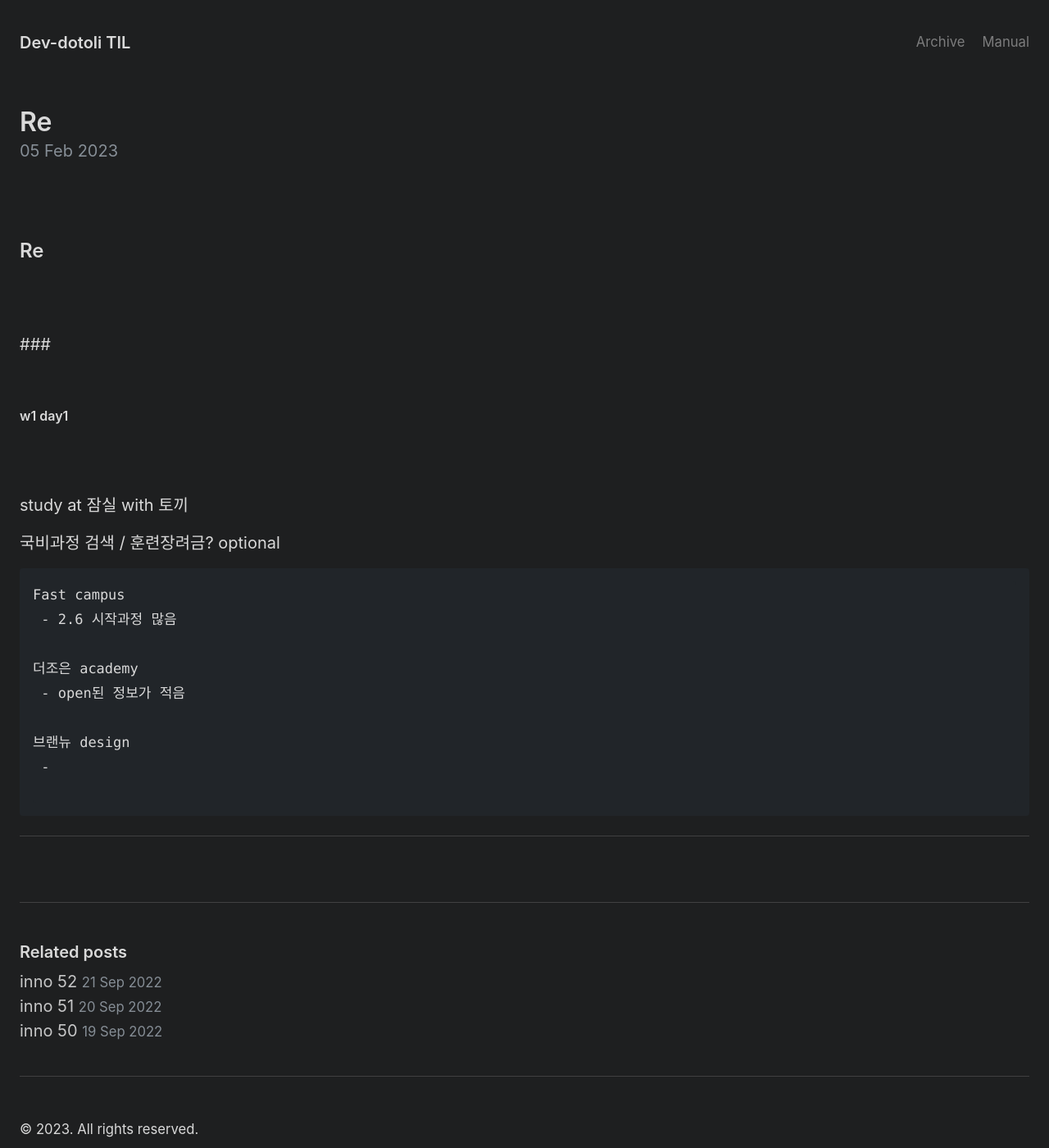
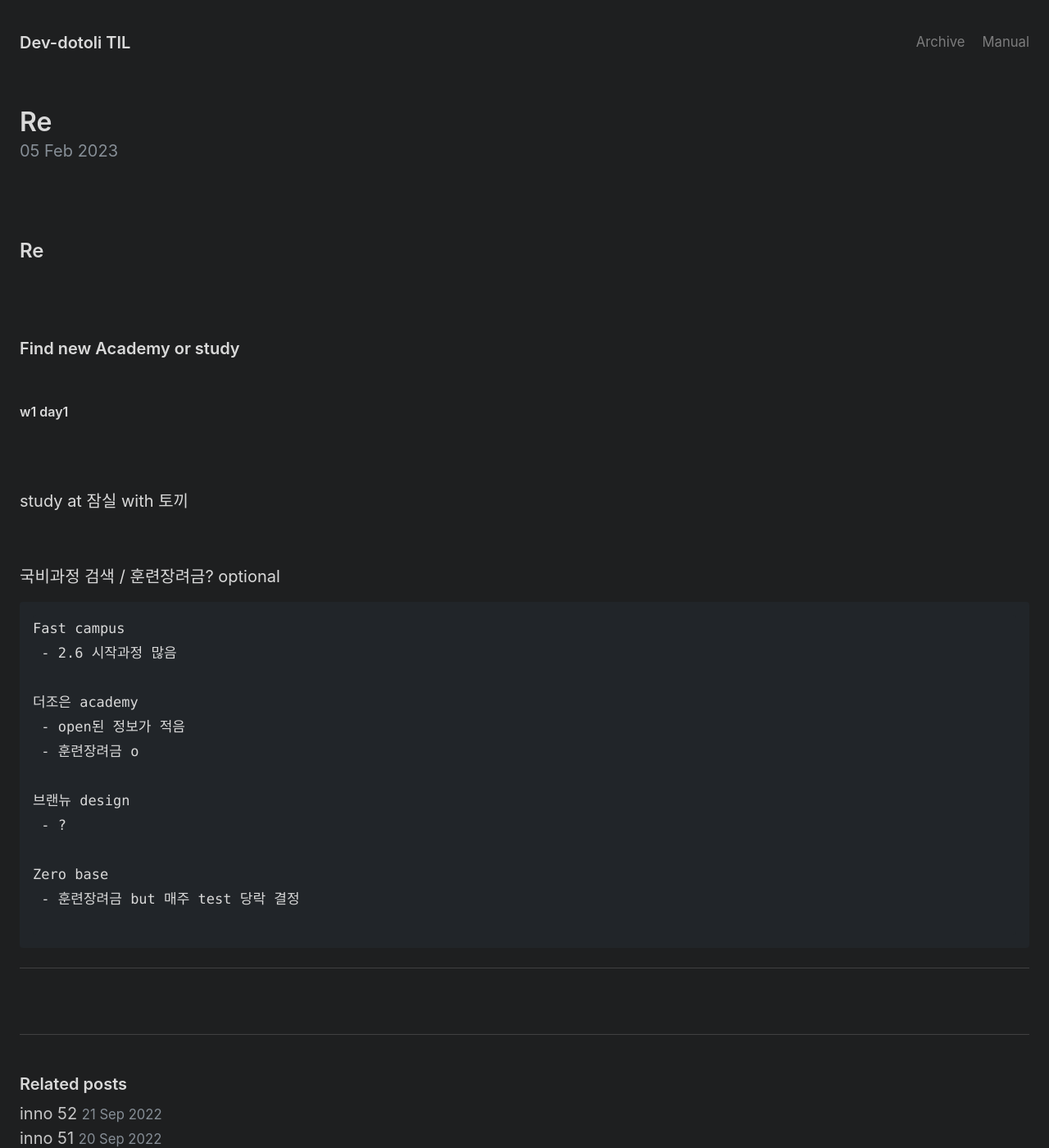
Before and after one commit to Dev-Dotoli/dev-dotoli.github.com, a Jekyll site: the page built from _posts/2023-02-05-Re.md, in a window 1280 px wide and 1400 px high. Shown: the whole window at 82% size. Built offline with Jekyll 4.4.1, drawn with Linux system fonts in a browser that asks for light colours.

Commit message:
Add : contents

````diff
--- a/_posts/2023-02-05-Re.md
+++ b/_posts/2023-02-05-Re.md
@@ -9,7 +9,7 @@ title: Re
 
 <br><br>
 
-###
+### Find new Academy or study
 
 <br>
 
@@ -19,6 +19,8 @@ title: Re
 
 study at 잠실 with 토끼
 
+<br>
+
 국비과정 검색 / 훈련장려금? optional
 
 ```
@@ -27,9 +29,13 @@ Fast campus
 
 더조은 academy
  - open된 정보가 적음
+ - 훈련장려금 o
 
 브랜뉴 design
- -
+ - ?
+
+Zero base
+ - 훈련장려금 but 매주 test 당락 결정
 
 ```
 
````
